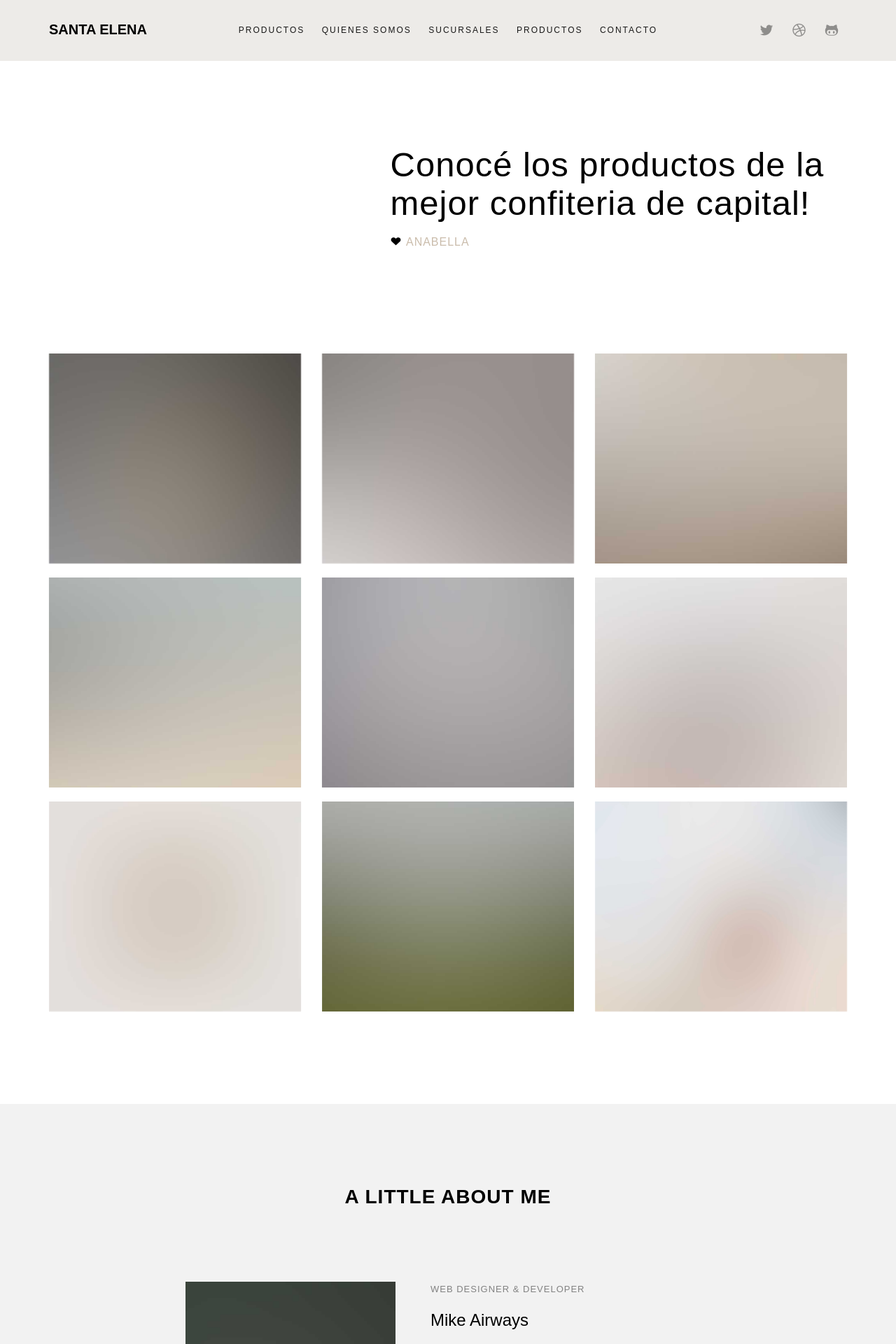
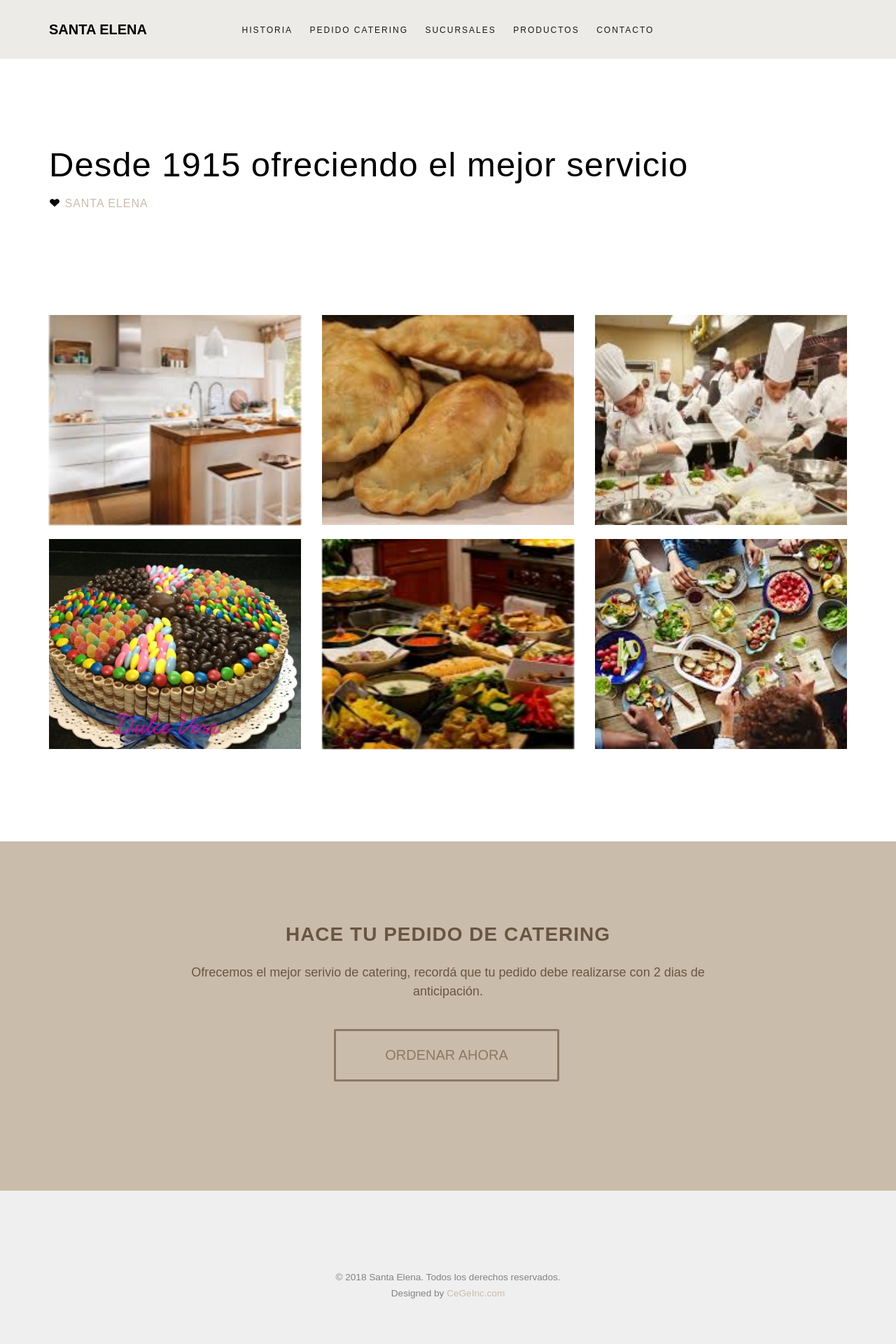
Before and after one commit to lucasguglielmone/Santa-Elena, a PHP site: page / in a window 1280 px wide. Shown: the top 1920 px of the page at 70% size. Run offline with PHP 8.4, Linux system fonts and the light colour scheme; some web fonts are replaced.

Commit message:
index y nav corregido

```diff
--- a/index.php
+++ b/index.php
@@ -13,162 +13,59 @@
 	<div id="fh5co-work">
 		<div class="container">
 			<div class="row top-line animate-box">
-				<div class="col-md-7 col-md-push-5 text-left intro">
-					<h2>Conocé los productos de la mejor confiteria de capital! <span class="fh5co-highlight"> <i class="icon-heart2"></i> <a href="http://freehtml5.co">ANABELLA</a> </span></h2>
+				<div class="col-md-12 text-left intro"> <!-- col-md-push-5 -->
+					<h2>Desde 1915 ofreciendo el mejor servicio<span class="fh5co-highlight"> <i class="icon-heart2"></i> <a >SANTA ELENA</a> </span></h2>
 					<!-- <h2>Shift is a Collection of a Beautiful &amp; Premium Themes.</h2> -->
 				</div>
 
 			</div>
 			<div class="row">
 				<div class="col-md-4 text-center animate-box">
-					<a class="work" href="portfolio_detail.html">
-						<div class="work-grid" style="background-image:url(images/project-1.jpg);">
-							<div class="inner">
-								<div class="desc">
-								<h3>Producto 1</h3>
-								<span class="cat">PAN</span>
-							</div>
-							</div>
+					<a class="work">
+						<div class="work-grid" style="background-image:url(images/index/1.jpg);">
 						</div>
 					</a>
 				</div>
 				<div class="col-md-4 text-center animate-box">
-					<a class="work" href="portfolio_detail.html">
-						<div class="work-grid" style="background-image:url(images/project-2.jpg);">
-							<div class="inner">
-								<div class="desc">
-									<h3>Producto 2</h3>
-									<span class="cat">TORTA</span>
-								</div>
-							</div>
+					<a class="work">
+						<div class="work-grid" style="background-image:url(images/index/2.jpg);">
 						</div>
 					</a>
 				</div>
 				<div class="col-md-4 text-center animate-box">
-					<a class="work" href="portfolio_detail.html">
-						<div class="work-grid" style="background-image:url(images/project-3.jpg);">
-							<div class="inner">
-								<div class="desc">
-									<h3>Producto 3</h3>
-									<span class="cat">MORNE</span>
-								</div>
-							</div>
+					<a class="work">
+						<div class="work-grid" style="background-image:url(images/index/3.jpg);">
 						</div>
 					</a>
 				</div>
 				<div class="col-md-4 text-center animate-box">
-					<a class="work" href="portfolio_detail.html">
-						<div class="work-grid" style="background-image:url(images/project-4.jpg);">
-							<div class="inner">
-								<div class="desc">
-									<h3>Electric Kick Scooter</h3>
-									<span class="cat">Web Design</span>
-								</div>
-							</div>
+					<a class="work">
+						<div class="work-grid" style="background-image:url(images/index/4.jpg);">
 						</div>
 					</a>
 				</div>
 				<div class="col-md-4 text-center animate-box">
-					<a class="work" href="portfolio_detail.html">
-						<div class="work-grid" style="background-image:url(images/project-5.jpg);">
-							<div class="inner">
-								<div class="desc">
-									<h3>Shark Diver</h3>
-									<span class="cat">Branding</span>
-								</div>
-							</div>
+					<a class="work">
+						<div class="work-grid" style="background-image:url(images/index/5.jpg);">
 						</div>
 					</a>
 				</div>
 				<div class="col-md-4 text-center animate-box">
-					<a class="work" href="portfolio_detail.html">
-						<div class="work-grid" style="background-image:url(images/project-6.jpg);">
-							<div class="inner">
-								<div class="desc">
-									<h3>Objekte Unserer Tage Berlin</h3>
-									<span class="cat">Logo</span>
-								</div>
-							</div>
-						</div>
-					</a>
-				</div>
-				<div class="col-md-4 text-center animate-box">
-					<a class="work" href="portfolio_detail.html">
-						<div class="work-grid" style="background-image:url(images/project-7.jpg);">
-							<div class="inner">
-								<div class="desc">
-									<h3>Aloha Shirt</h3>
-									<span class="cat">Web Design</span>
-								</div>
-							</div>
-						</div>
-					</a>
-				</div>
-				<div class="col-md-4 text-center animate-box">
-					<a class="work" href="portfolio_detail.html">
-						<div class="work-grid" style="background-image:url(images/project-8.jpg);">
-							<div class="inner">
-								<div class="desc">
-									<h3>Olafur Elliasson Waterfall Versailles</h3>
-									<span class="cat">Branding</span>
-								</div>
-							</div>
-						</div>
-					</a>
-				</div>
-				<div class="col-md-4 text-center animate-box">
-					<a class="work" href="portfolio_detail.html">
-						<div class="work-grid" style="background-image:url(images/project-9.jpg);">
-							<div class="inner">
-								<div class="desc">
-									<h3>Hand Care</h3>
-									<span class="cat">Logo</span>
-								</div>
-							</div>
+					<a class="work">
+						<div class="work-grid" style="background-image:url(images/index/6.jpg);">
 						</div>
 					</a>
 				</div>
 			</div>
 		</div>
 	</div>
-
-	<div id="fh5co-author" class="fh5co-bg-section">
-		<div class="container">
-			<div class="row animate-box">
-				<div class="col-md-8 col-md-offset-2 text-center fh5co-heading">
-					<h2>A little about me</h2>
-				</div>
-			</div>
-			<div class="row">
-				<div class="col-md-8 col-md-offset-2">
-					<div class="author">
-						<div class="author-inner animate-box" style="background-image: url(images/person3.jpg);">
-						</div>
-						<div class="desc animate-box">
-							<span>Web Designer &amp; Developer</span>
-							<h3>Mike Airways</h3>
-							<p>Far far away, behind the word mountains, far from the countries Vokalia and Consonantia, there live the blind texts. Separated they live in Bookmarksgrove right at the coast of the Semantics, a large language ocean.</p>
-							<p><a href="about.html" class="btn btn-primary btn-outline">Learn More</a></p>
-							<ul class="fh5co-social-icons">
-								<li><a href="#"><i class="icon-facebook"></i></a></li>
-								<li><a href="#"><i class="icon-twitter"></i></a></li>
-								<li><a href="#"><i class="icon-dribbble"></i></a></li>
-								<li><a href="#"><i class="icon-github"></i></a></li>
-							</ul>
-						</div>
-					</div>
-				</div>
-			</div>
-		</div>
-	</div>
-
 	<div id="fh5co-started">
 		<div class="container">
 			<div class="row animate-box">
 				<div class="col-md-8 col-md-offset-2 text-center fh5co-heading">
-					<h2>Get Started</h2>
-					<p>We create beautiful themes for your site behind the word mountains, far from the countries Vokalia and Consonantia, there live the blind texts.</p>
-					<p><a href="#" class="btn btn-primary">Let's work together</a></p>
+					<h2>HACE TU PEDIDO DE CATERING</h2>
+					<p>Ofrecemos el mejor serivio de catering, recordá que tu pedido debe realizarse con 2 dias de anticipación.</p>
+					<p><a href="#" class="btn btn-primary">ORDENAR AHORA</a></p>
 				</div>
 			</div>
 		</div>
@@ -179,17 +76,9 @@
 			<div class="row copyright">
 				<div class="col-md-12 text-center">
 					<p>
-						<small class="block">&copy; 2016 Free HTML5. All Rights Reserved.</small>
-						<small class="block">Designed by <a href="http://freehtml5.co/" target="_blank">FreeHTML5.co</a> Demo Images: <a href="http://unsplash.co/" target="_blank">Unsplash</a> &amp; <a href="http://blog.gessato.com/" target="_blank">Gessato</a></small>
+						<small class="block">&copy; 2018 Santa Elena. Todos los derechos reservados.</small>
+						<small class="block">Designed by <a href="http://cegeinc.com/" target="_blank">CeGeInc.com</a></small>
 					</p>
-
-					<ul class="fh5co-social-icons">
-						<li><a href="#"><i class="icon-twitter"></i></a></li>
-						<li><a href="#"><i class="icon-facebook"></i></a></li>
-						<li><a href="#"><i class="icon-linkedin"></i></a></li>
-						<li><a href="#"><i class="icon-dribbble"></i></a></li>
-					</ul>
-
 				</div>
 			</div>
 
--- a/nav.php
+++ b/nav.php
@@ -10,16 +10,14 @@
     </div>
     <div class="fh5co-top-menu menu-1 text-center">
         <ul>
-            <li><a href="work.html">Productos</a></li>
-            <li><a href="about.html">Quienes Somos</a></li>
+            <li><a href="historia.html">Historia</a></li>
+            <li><a href="pedido.html">Pedido Catering</a></li>
             <li><a href="sucursales.php">Sucursales</a></li>
             <li class="has-dropdown">
                 <a href="#">Productos</a>
                 <ul class="dropdown">
-                    <li><a href="#">Panaderia</a></li>
-                    <li><a href="#">Confiteria</a></li>
-                    <li><a href="#">Tortas</a></li>
-                    <li><a href="#">Morne</a></li>
+                    <li><a href="#">Catering Salado</a></li>
+                    <li><a href="#">Catering Dulce</a></li>
                 </ul>
             </li>
             <li><a href="contact.html">Contacto</a></li>
@@ -27,9 +25,9 @@
     </div>
     <div class="fh5co-top-social menu-1 text-right">
         <ul class="fh5co-social">
-            <li><a href="#"><i class="icon-twitter"></i></a></li>
+            <!-- <li><a href="#"><i class="icon-twitter"></i></a></li>
             <li><a href="#"><i class="icon-dribbble"></i></a></li>
-            <li><a href="#"><i class="icon-github"></i></a></li>
+            <li><a href="#"><i class="icon-github"></i></a></li> -->
         </ul>
     </div>
 </div>
```
Also changed, not shown: images/index/1.jpg (added), images/index/2.jpg (added), images/index/3.jpg (added), images/index/4.jpg (added), images/index/5.jpg (added), images/index/6.jpg (added).
